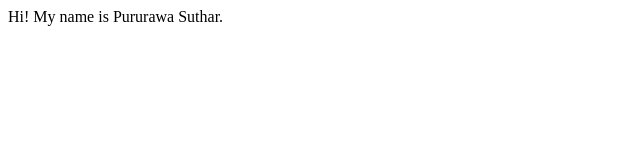
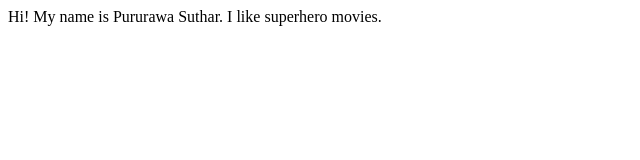
Before and after one commit to Pururawa/Portfolio, a plain HTML site: page index.html in a window 1280 px wide. Shown: the whole page, without its empty margins (0-640 px from the left). Drawn offline with Linux system fonts and the light colour scheme.

Commit message:
added detail

```diff
--- a/index.html
+++ b/index.html
@@ -8,6 +8,8 @@
 </head>
 <body>
     Hi!
-    My name is Pururawa Suthar.
+
+     My name is Pururawa Suthar.
+     I like superhero movies.
 </body>
 </html>
```
